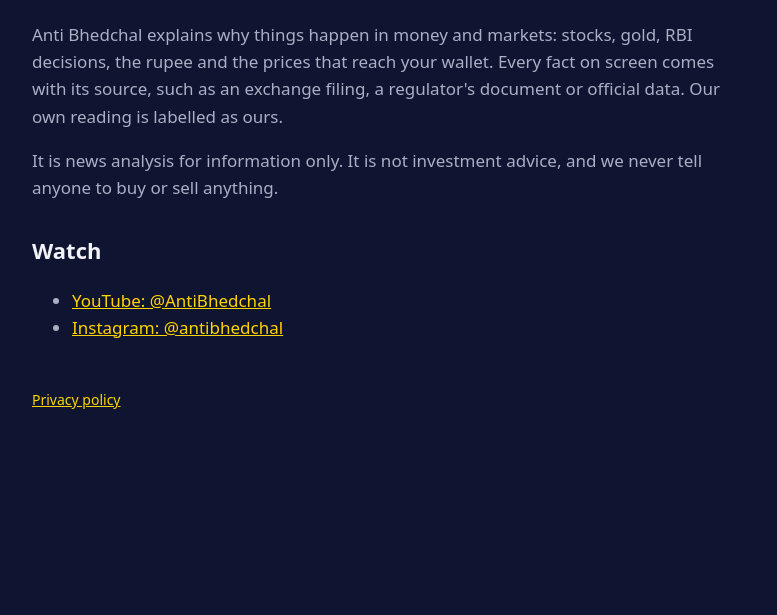
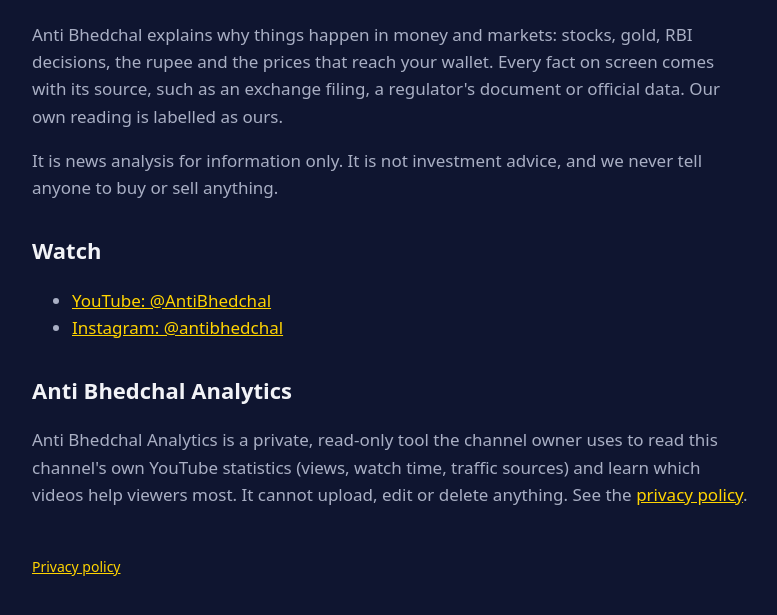
Before and after one commit to MVPsmith/anti-bhedchal, a plain HTML site: page index.html in a window 1280 px wide. Shown: the part 147-762 px from the top of the page, without its empty margins (248-1025 px from the left). Drawn offline with Linux system fonts and the light colour scheme.

Commit message:
Name the Anti Bhedchal Analytics app on the home page

```diff
--- a/index.html
+++ b/index.html
@@ -7,5 +7,7 @@
 <p>It is news analysis for information only. It is not investment advice, and we never tell anyone to buy or sell anything.</p>
 <h2>Watch</h2>
 <ul><li><a href="https://www.youtube.com/@AntiBhedchal">YouTube: @AntiBhedchal</a></li><li><a href="https://www.instagram.com/antibhedchal/">Instagram: @antibhedchal</a></li></ul>
+<h2>Anti Bhedchal Analytics</h2>
+<p>Anti Bhedchal Analytics is a private, read-only tool the channel owner uses to read this channel's own YouTube statistics (views, watch time, traffic sources) and learn which videos help viewers most. It cannot upload, edit or delete anything. See the <a href="privacy.html">privacy policy</a>.</p>
 <footer><a href="privacy.html">Privacy policy</a></footer>
 </main></body></html>
```
